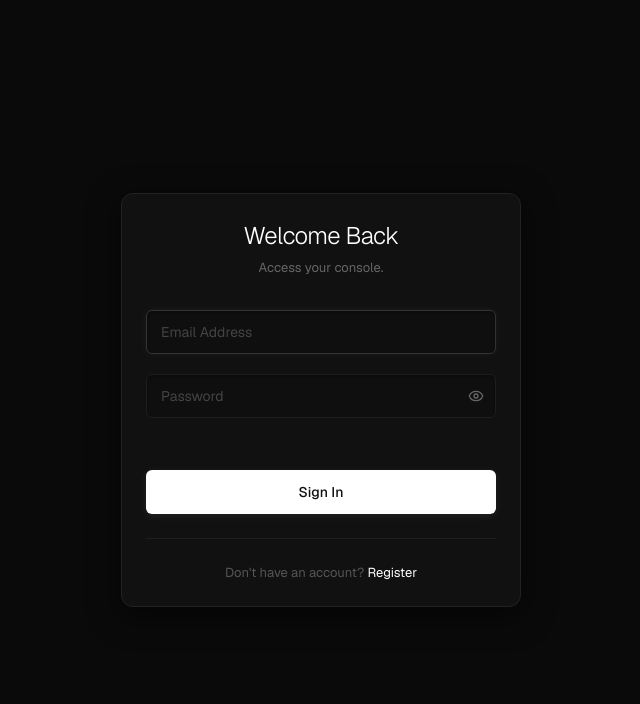
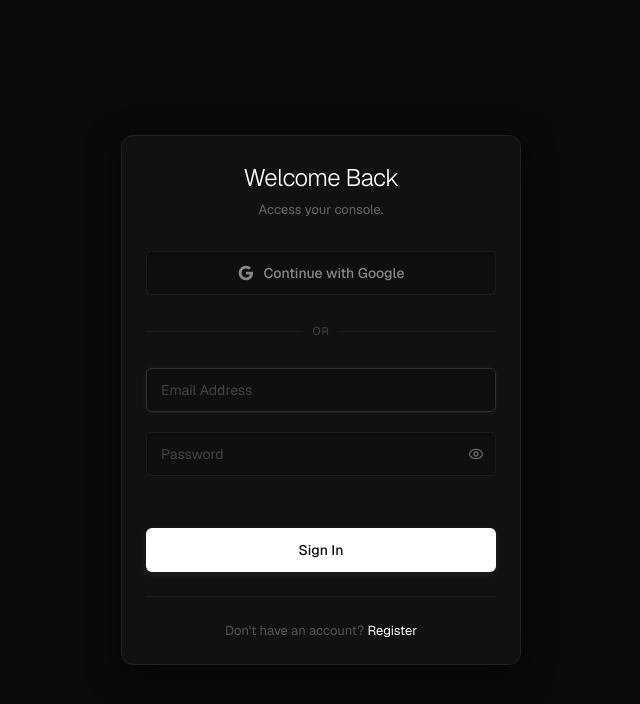
Before and after one commit to bytesizedshrey/snitch, a React app in the folder frontend/: page /login in a window 1280 px wide. Shown: the top 704 px of the page, without its empty margins (319-959 px from the left). Built offline with nearby package versions, Linux system fonts and the light colour scheme; the HTML template or start-up script is replaced by a standard one.

Commit message:
Add Google OAuth button and visual divider to Login and Register pages for improved user experience during authentication.

```diff
--- /dev/null
+++ b/frontend/src/components/ui/google-button.jsx
@@ -0,0 +1,29 @@
+import * as React from "react"
+import { cn } from "../../lib/utils"
+
+const GoogleButton = React.forwardRef(({ className, href, children, ...props }, ref) => {
+  return (
+    <a
+      href={href || "/api/auth/google"}
+      className={cn(
+        "inline-flex items-center justify-center whitespace-nowrap rounded-[6px] text-sm font-medium transition-all focus-visible:outline-none focus-visible:ring-1 focus-visible:ring-[#333333] disabled:pointer-events-none disabled:opacity-50",
+        "w-full h-[44px] border border-[#1e1e1e] bg-[#0f0f0f] text-[#888888] hover:text-white hover:border-[#333333] hover:bg-[#121212]",
+        className
+      )}
+      style={{ boxShadow: "inset 0 1px 3px rgba(0,0,0,0.4)", ...props.style }}
+      ref={ref}
+      {...props}
+    >
+      <svg className="w-[16px] h-[16px] mr-2.5 fill-current" viewBox="0 0 24 24" xmlns="http://www.w3.org/2000/svg">
+        <path d="M22.56 12.25c0-.78-.07-1.53-.2-2.25H12v4.26h5.92c-.26 1.37-1.04 2.53-2.21 3.31v2.77h3.57c2.08-1.92 3.28-4.74 3.28-8.09z" />
+        <path d="M12 23c2.97 0 5.46-.98 7.28-2.66l-3.57-2.77c-.98.66-2.23 1.06-3.71 1.06-2.86 0-5.29-1.93-6.16-4.53H2.18v2.84C3.99 20.53 7.7 23 12 23z" />
+        <path d="M5.84 14.09c-.22-.66-.35-1.36-.35-2.09s.13-1.43.35-2.09V7.06H2.18C1.43 8.55 1 10.22 1 12s.43 3.45 1.18 4.94l2.85-2.22.81-.63z" />
+        <path d="M12 5.38c1.62 0 3.06.56 4.21 1.64l3.15-3.15C17.45 2.09 14.97 1 12 1 7.7 1 3.99 3.47 2.18 7.06l3.66 2.84c.87-2.6 3.3-4.52 6.16-4.52z" />
+      </svg>
+      {children || "Continue with Google"}
+    </a>
+  )
+})
+GoogleButton.displayName = "GoogleButton"
+
+export { GoogleButton }
--- a/frontend/src/features/auth/pages/Login.jsx
+++ b/frontend/src/features/auth/pages/Login.jsx
@@ -4,6 +4,7 @@ import { useAuth } from '../hook/useAuth';
 import { Button } from '../../../components/ui/button';
 import { Input } from '../../../components/ui/input';
 import { Card, CardContent } from '../../../components/ui/card';
+import { GoogleButton } from '../../../components/ui/google-button';
 import { Eye, EyeOff } from 'lucide-react';
 
 export default function Login() {
@@ -58,6 +59,17 @@ export default function Login() {
 
           <CardContent className="p-0">
             <form onSubmit={handleSubmit} className="space-y-5">
+
+              {/* Google OAuth Button */}
+              <GoogleButton href="/api/auth/google" />
+
+              {/* Visual Divider */}
+              <div className="relative flex items-center justify-center py-2">
+                <div className="absolute inset-0 flex items-center">
+                  <div className="w-full border-t border-[#1e1e1e]"></div>
+                </div>
+                <span className="relative px-3 text-[11px] text-[#444444] bg-[#111111] uppercase tracking-wider">or</span>
+              </div>
 
               {/* Email */}
               <div>
--- a/frontend/src/features/auth/pages/Register.jsx
+++ b/frontend/src/features/auth/pages/Register.jsx
@@ -6,6 +6,7 @@ import { Input } from '../../../components/ui/input';
 import { Card, CardContent } from '../../../components/ui/card';
 import { Label } from '../../../components/ui/label';
 import { Checkbox } from '../../../components/ui/checkbox';
+import { GoogleButton } from '../../../components/ui/google-button';
 import { Eye, EyeOff } from 'lucide-react';
 
 const formatPhoneNumber = (value) => {
@@ -104,6 +105,17 @@ export default function Register() {
           <CardContent className="p-0">
             <form onSubmit={handleSubmit} className="space-y-5">
 
+              {/* Google OAuth Button */}
+              <GoogleButton href="/api/auth/google" />
+
+              {/* Visual Divider */}
+              <div className="relative flex items-center justify-center py-2">
+                <div className="absolute inset-0 flex items-center">
+                  <div className="w-full border-t border-[#1e1e1e]"></div>
+                </div>
+                <span className="relative px-3 text-[11px] text-[#444444] bg-[#111111] uppercase tracking-wider">or</span>
+              </div>
+
               {/* Full Name */}
               <div>
                 <Input
@@ -191,8 +203,6 @@ export default function Register() {
 
               </div>
 
-              <a href="/api/auth/google" className="text-primary hover:underline underline-offset-4 decoration-[#333333] transition-colors">Continue With Google</a>
-
               {/* Error Message */}
               {(errorMsg || error) && (
                 <div className="text-[13px] text-[#ffb4ab] bg-[#93000a]/20 border border-[#93000a]/50 p-3 rounded-[6px]">
```
